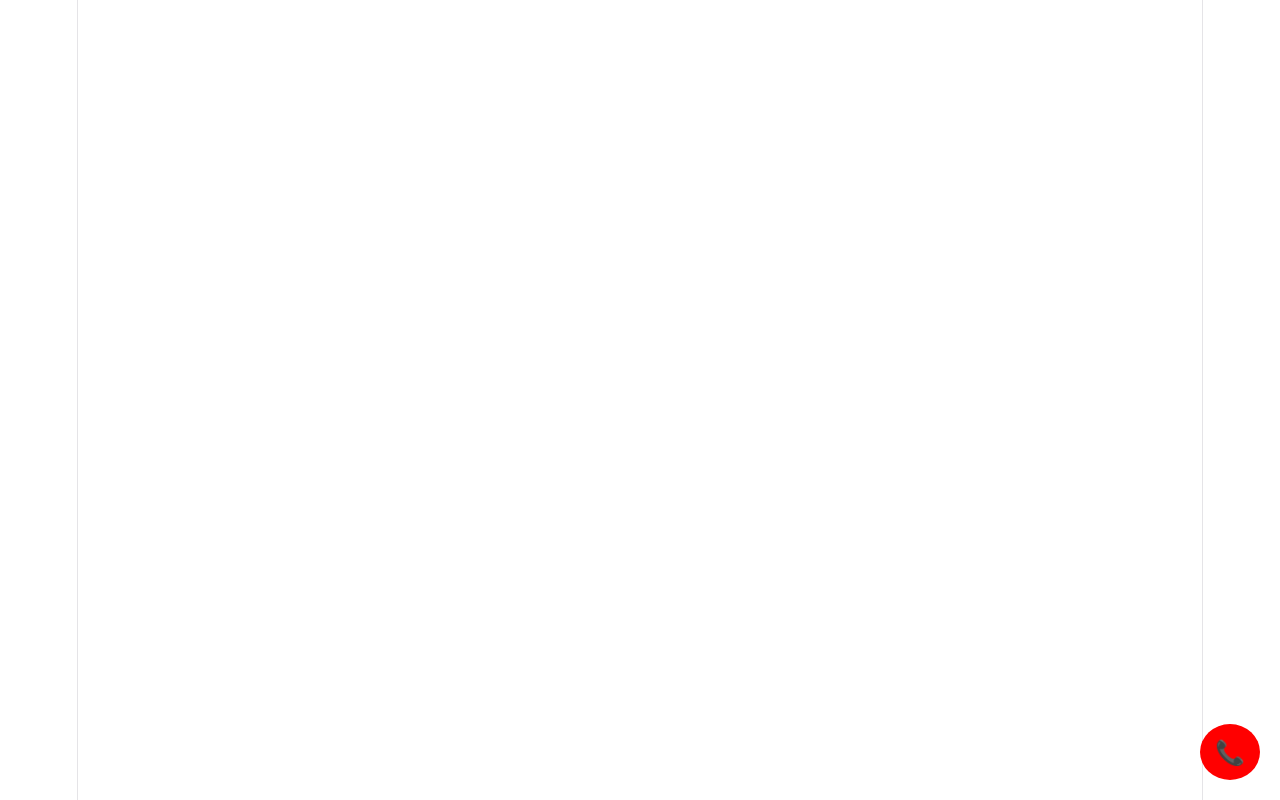
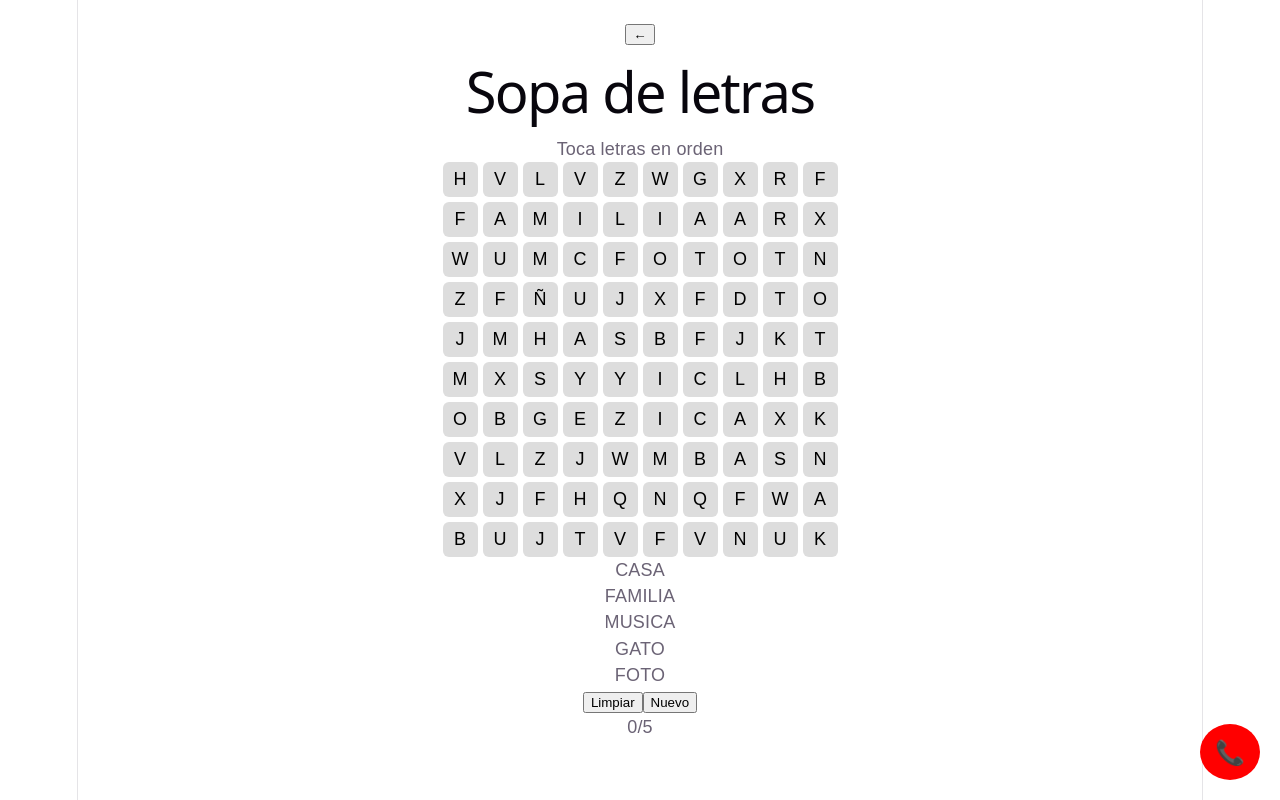
Before and after one commit to l2202/reminisi, a React (Vite) app: page /sopaLetras in a window 1280 px wide. Before the commit this address had no page. Built offline with nearby package versions, Linux system fonts and the light colour scheme.

Commit message:
Juego sopa de letras terminado

```diff
--- /dev/null
+++ b/src/games/Sopa.jsx
@@ -0,0 +1,244 @@
+import { useState, useEffect } from "react";
+import "./sopa.css";
+import { useNavigate } from "react-router-dom";
+
+const bancoPalabras = [
+  "CASA",
+  "FAMILIA",
+  "MUSICA",
+  "FOTO",
+  "AMIGO",
+  "JARDIN",
+  "COMIDA",
+  "LIBRO",
+  "PLAYA",
+  "PERRO",
+  "GATO",
+  "FLOR",
+];
+
+const letras = "ABCDEFGHIJKLMNÑOPQRSTUVWXYZ";
+
+const direcciones = [
+  { fila: 0, col: 1 },
+  { fila: 1, col: 0 },
+  { fila: 1, col: 1 },
+];
+
+export default function Sopa() {
+    const navigate = useNavigate();
+
+  const tamano = 10;
+  const cantidadPalabras = 5;
+
+  const [matriz, setMatriz] = useState([]);
+  const [palabras, setPalabras] = useState([]);
+  const [ubicaciones, setUbicaciones] = useState([]);
+  const [seleccion, setSeleccion] = useState([]);
+  const [encontradas, setEncontradas] = useState(new Set());
+  const [mensaje, setMensaje] = useState("");
+  const [bloqueado, setBloqueado] = useState(false);
+  const [celdasEncontradas, setCeldasEncontradas] = useState(new Set());
+
+  const rand = (min, max) => Math.floor(Math.random() * (max - min + 1)) + min;
+
+  const mezclar = (arr) => [...arr].sort(() => Math.random() - 0.5);
+
+  function crearMatriz() {
+    return Array.from({ length: tamano }, () =>
+      Array.from({ length: tamano }, () => ""),
+    );
+  }
+
+  function elegirPalabras() {
+    return mezclar(bancoPalabras).slice(0, cantidadPalabras);
+  }
+
+  function cabe(m, palabra, f, c, dir) {
+    for (let i = 0; i < palabra.length; i++) {
+      const nf = f + dir.fila * i;
+      const nc = c + dir.col * i;
+
+      if (nf < 0 || nc < 0 || nf >= tamano || nc >= tamano) return false;
+      if (m[nf][nc]) return false;
+    }
+    return true;
+  }
+
+  function colocar(m, palabra, ubic) {
+    for (let i = 0; i < 120; i++) {
+      const dir = direcciones[rand(0, direcciones.length - 1)];
+      const f = rand(0, tamano - 1);
+      const c = rand(0, tamano - 1);
+
+      if (!cabe(m, palabra, f, c, dir)) continue;
+
+      const celdas = [];
+
+      for (let j = 0; j < palabra.length; j++) {
+        const nf = f + dir.fila * j;
+        const nc = c + dir.col * j;
+        m[nf][nc] = palabra[j];
+        celdas.push(`${nf}-${nc}`);
+      }
+
+      ubic.push({ palabra, celdas });
+      return true;
+    }
+    return false;
+  }
+
+  function completar(m) {
+    for (let i = 0; i < tamano; i++) {
+      for (let j = 0; j < tamano; j++) {
+        if (!m[i][j]) {
+          m[i][j] = letras[rand(0, letras.length - 1)];
+        }
+      }
+    }
+  }
+
+  function nuevaSopa() {
+    const m = crearMatriz();
+    const palabrasSel = elegirPalabras();
+    const ubic = [];
+    const finales = [];
+
+    palabrasSel.forEach((p) => {
+      if (colocar(m, p, ubic)) finales.push(p);
+    });
+
+    completar(m);
+
+    setMatriz(m);
+    setPalabras(finales);
+    setUbicaciones(ubic);
+    setSeleccion([]);
+    setEncontradas(new Set());
+    setBloqueado(false);
+    setMensaje("Toca letras en orden");
+  }
+
+  function seleccionActual(nuevaSel) {
+    return nuevaSel.join("|");
+  }
+
+  function coincideRuta(sel, celdas) {
+    const normal = celdas.join("|");
+    const reversa = [...celdas].reverse().join("|");
+    return sel === normal || sel === reversa;
+  }
+
+  function esPrefijoValido(selArr, celdas) {
+    const normal = celdas.slice(0, selArr.length).join("|");
+    const reversa = [...celdas].reverse().slice(0, selArr.length).join("|");
+    const sel = selArr.join("|");
+
+    return sel === normal || sel === reversa;
+  }
+
+  function seleccionarCelda(fila, col) {
+    if (bloqueado) return;
+
+    const pos = `${fila}-${col}`;
+
+    if (seleccion.includes(pos)) return;
+
+    const nuevaSel = [...seleccion, pos];
+    setSeleccion(nuevaSel);
+
+    const selStr = seleccionActual(nuevaSel);
+
+    const encontrada = ubicaciones.find(
+      (u) => !encontradas.has(u.palabra) && coincideRuta(selStr, u.celdas),
+    );
+
+    if (encontrada) {
+      const nuevasPalabras = new Set(encontradas);
+      nuevasPalabras.add(encontrada.palabra);
+      setEncontradas(nuevasPalabras);
+
+      setCeldasEncontradas((prev) => {
+        const nuevo = new Set(prev);
+        encontrada.celdas.forEach((c) => nuevo.add(c));
+        return nuevo;
+      });
+      setSeleccion([]);
+      setMensaje(`Encontraste ${encontrada.palabra}`);
+
+      return;
+    }
+
+    const prefijoValido = ubicaciones.some(
+      (u) => !encontradas.has(u.palabra) && esPrefijoValido(nuevaSel, u.celdas),
+    );
+
+    if (!prefijoValido) {
+      setBloqueado(true);
+      setMensaje("Esa selección no forma palabra");
+
+      setTimeout(() => {
+        setSeleccion([]);
+        setBloqueado(false);
+        setMensaje("Intenta otra vez");
+      }, 700);
+    } else {
+      setMensaje("Sigue...");
+    }
+  }
+
+  useEffect(() => {
+    nuevaSopa();
+  }, []);
+
+  return (
+    <div className="word-game">
+      <div className="navigate-header">
+        <button className="back-btn" onClick={() => navigate(-1)}>
+          ←
+        </button>
+        <h1>Sopa de letras</h1>
+      </div>
+      <p>{mensaje}</p>
+
+      <div className="word-board">
+        {matriz.map((fila, i) =>
+          fila.map((letra, j) => {
+            const pos = `${i}-${j}`;
+
+            const isSelected = seleccion.includes(pos);
+
+            const isFound = celdasEncontradas.has(pos);
+
+            return (
+              <button
+                key={pos}
+                className={`cell ${isSelected ? "selected" : ""} ${isFound ? "found" : ""}`}
+                disabled={isFound}
+                onClick={() => seleccionarCelda(i, j)}
+              >
+                {letra}
+              </button>
+            );
+          }),
+        )}
+      </div>
+
+      <div>
+        {palabras.map((p) => (
+          <div key={p} className={encontradas.has(p) ? "found" : ""}>
+            {p}
+          </div>
+        ))}
+      </div>
+
+      <button onClick={() => setSeleccion([])}>Limpiar</button>
+
+      <button onClick={nuevaSopa}>Nuevo</button>
+
+      <p>
+        {encontradas.size}/{palabras.length}
+      </p>
+    </div>
+  );
+}
--- /dev/null
+++ b/src/games/sopa.css
@@ -0,0 +1,74 @@
+
+
+.word-game {
+  font-family: Arial, sans-serif;
+  margin: 0;
+  padding: 20px;
+  text-align: center;
+}
+
+.word-game .word-layout {
+  display: flex;
+  flex-direction: column;
+  align-items: center;
+  gap: 20px;
+}
+
+.word-game .word-board {
+  display: grid;
+  grid-template-columns: repeat(10, 35px);
+  gap: 5px;
+  justify-content: center;
+}
+
+.word-game .cell {
+  width: 35px;
+  height: 35px;
+  font-size: 18px;
+  border: none;
+  border-radius: 6px;
+  background: #ddd;
+  cursor: pointer;
+}
+
+.word-game .cell.selected {
+  background: #4caf50;
+  color: white;
+}
+
+.word-game ul {
+  list-style: none;
+  padding: 0;
+}
+
+.word-game li {
+  font-size: 16px;
+  margin: 5px 0;
+}
+
+
+
+@media (max-width: 480px) {
+  .word-board {
+    grid-template-columns: repeat(10, 28px);
+  }
+
+  .cell {
+    width: 28px;
+    height: 28px;
+    font-size: 14px;
+  }
+}
+
+
+
+.word-game .cell.selected {
+  background: #4da6ff;
+  color: white;
+}
+
+.word-game .cell.found {
+  background: #4CAF50;
+  color: white;
+  font-weight: bold;
+}
--- a/src/routes/AppRouter.jsx
+++ b/src/routes/AppRouter.jsx
@@ -8,6 +8,7 @@ import Login from "../pages/Login";
 import Register from "../pages/Register";
 import Memorama from "../games/Memorama";
 import Operaciones from "../games/Operaciones";
+import Sopa from "../games/Sopa";
 
 export default function AppRouter() {
   return (
@@ -22,6 +23,7 @@ export default function AppRouter() {
           <Route path="/register" element={<Register />} />
           <Route path="/memorama" element={<Memorama />} />
           <Route path="/operaciones" element={<Operaciones />} />
+          <Route path="/sopaLetras" element={<Sopa />} />
         </Routes>
       </Layout>
     </BrowserRouter>
```
